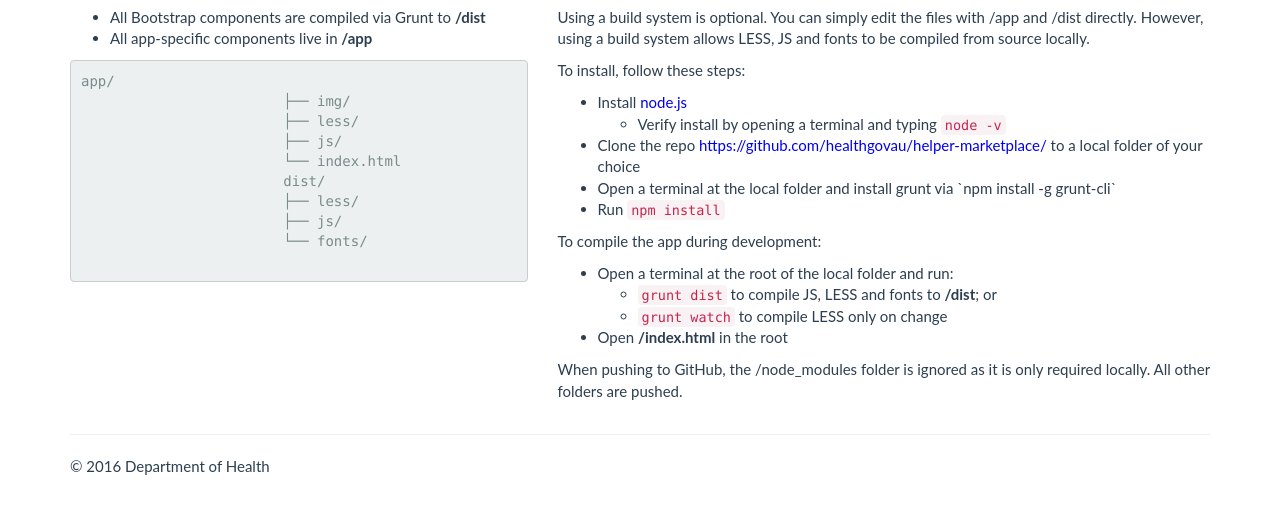
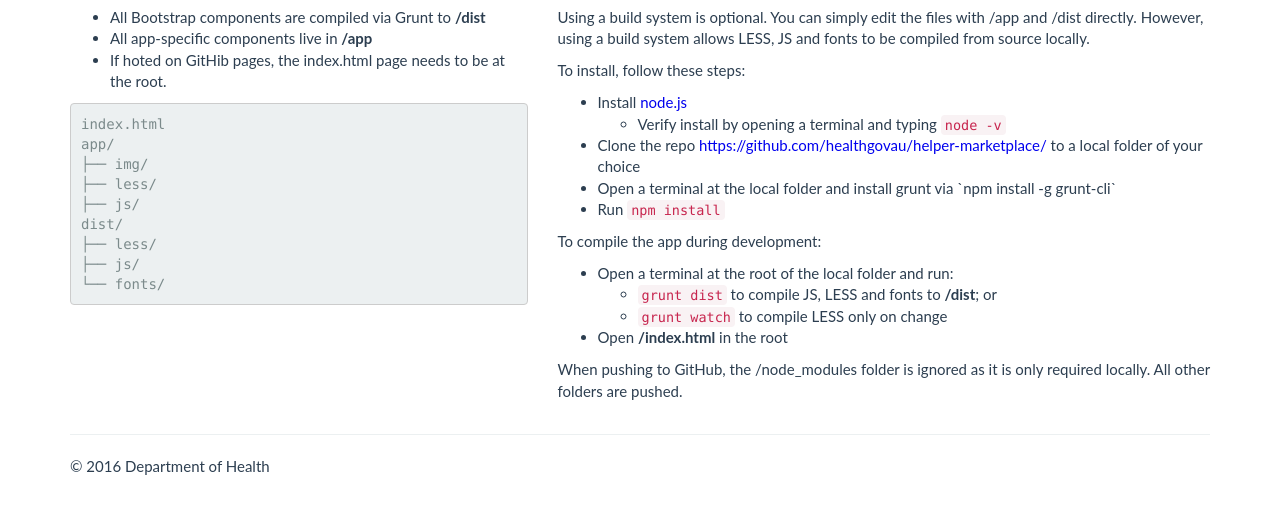
Before and after one commit to git-shyam/healthgovau.github.io, a plain HTML site: page index.html in a window 1280 px wide. Shown: the part 390-898 px from the top of the page. Drawn offline with nearby package versions, Linux system fonts and the light colour scheme; no server answers.

Commit message:
Fixed home page app structure for GutHub pages.
index.html needs to be at the root.

```diff
--- a/index.html
+++ b/index.html
@@ -69,12 +69,13 @@
           <ul>
             <li>All Bootstrap components are compiled via Grunt to <strong>/dist</strong></li>
             <li>All app-specific components live in <strong>/app</strong></li>
+            <li>If hoted on GitHib pages, the index.html page needs to be at the root.</li>
           </ul>
-                                            <pre><code>app/
+<pre><code>index.html
+app/
 ├── img/
 ├── less/
 ├── js/
-                        └── index.html
 dist/
 ├── less/
 ├── js/
```
Lines whose indentation alone changed are shown as unchanged.
